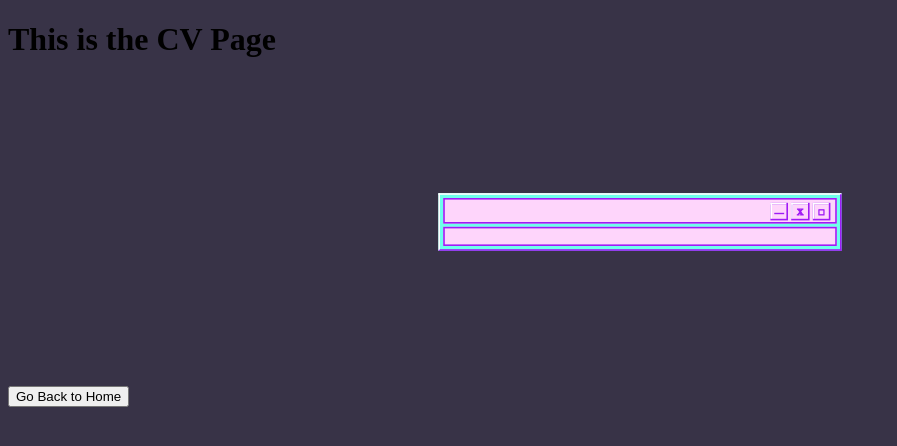
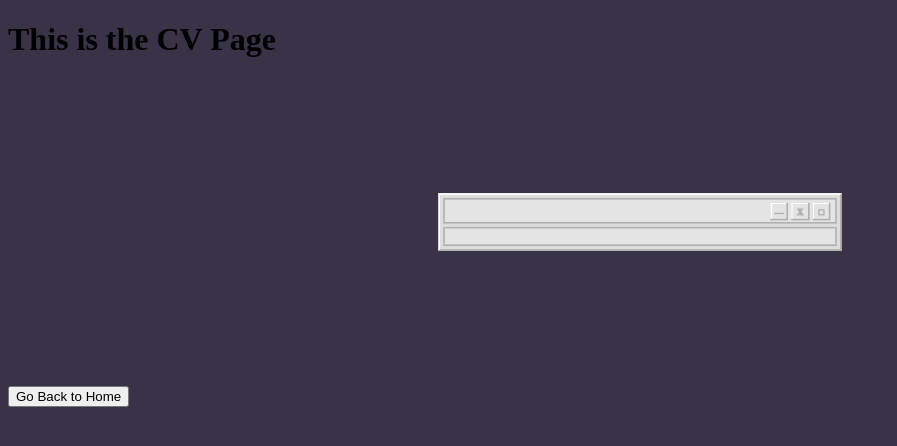
Before and after one commit to whyKirbyy/whykirbyy, a React (Vite) app: page /CV in a window 1280 px wide. Shown: the top 446 px of the page, without its empty margins (0-897 px from the left). Built offline with nearby package versions, Linux system fonts and the light colour scheme; a web font is replaced by a local one.

Commit message:
Stuff on the CV window

```diff
--- a/src/style/Window.scss
+++ b/src/style/Window.scss
@@ -1,15 +1,12 @@
 @import url('https://fonts.googleapis.com/css?family=VT323&display=swap');
 
 $box-size: 500px;
-$border-color: #9f1bf5;
-$box-color: #fed5fb;
+$border-color: #afafaf; //stripes
+$box-color: #e4e4e4; //inside of stripes where text is
 $border-size: 2px;
-$background-color: #ffffff;
-$stripes: rgba(78, 132, 210, 0.3);
+$frame-color: #dddddd;
 
-.body {
-  background: $background-color;
-}
+
 
 .Frame {
   transform: scale(0.8);
@@ -22,7 +19,7 @@ $stripes: rgba(78, 132, 210, 0.3);
   border-bottom: $border-size solid $border-color;
   border-left: $border-size solid white;
   border-right: $border-size solid $border-color;
-  background-color: #6effeb;
+  background-color: $frame-color;
   position: relative;
   justify-content: center;
   flex-direction: column;
```
